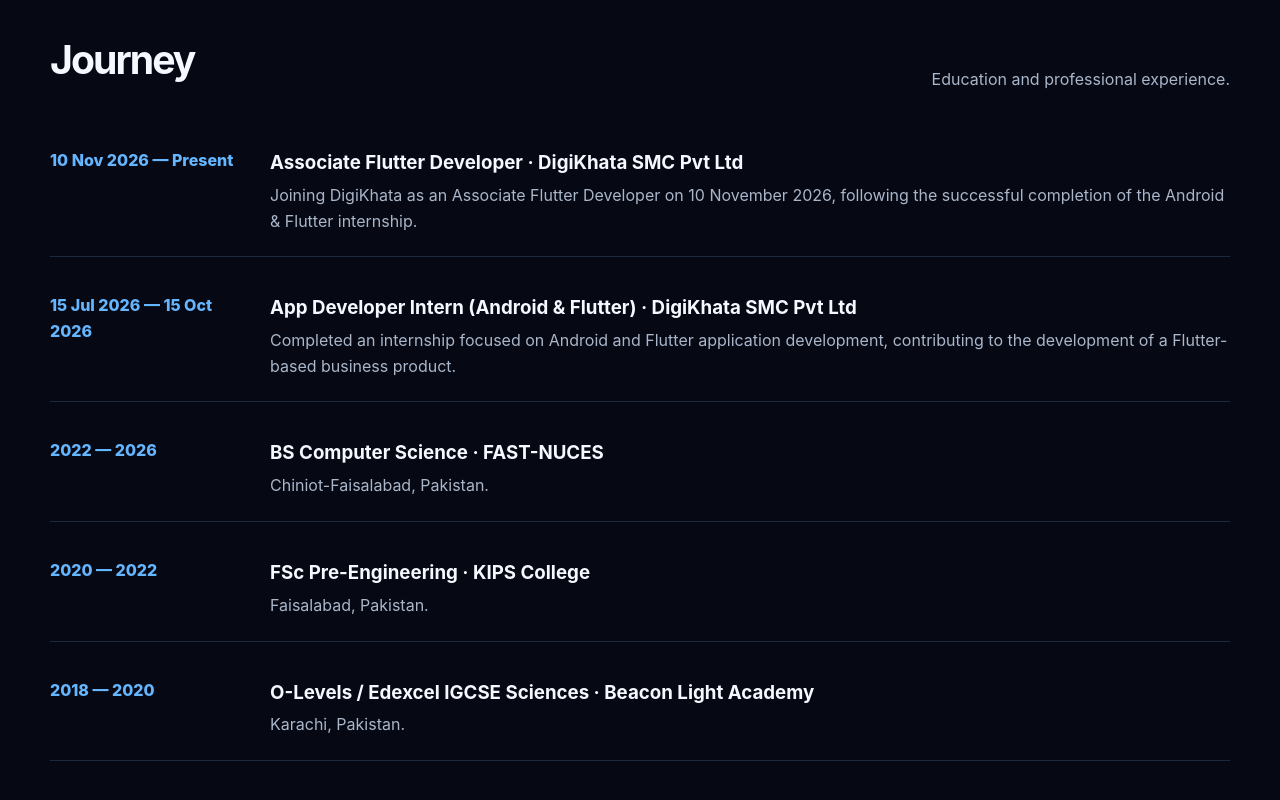
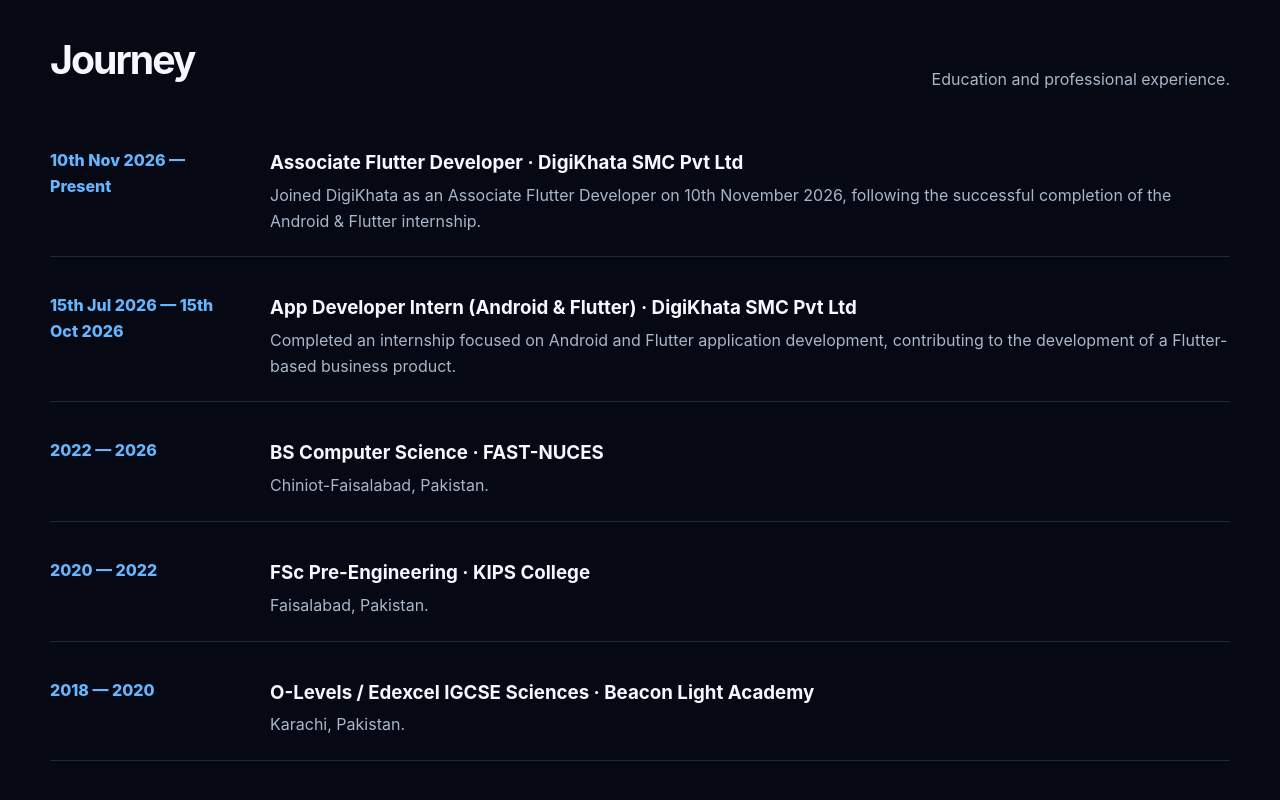
Before and after one commit to abdulhanan10/abdulhanan10, a plain HTML site: page index.html in a window 1280 px wide. Shown: the part 3307-4107 px from the top of the page. Drawn offline with nearby package versions, Linux system fonts and the light colour scheme.

Commit message:
Update date formats in journey section

```diff
--- a/index.html
+++ b/index.html
@@ -55,15 +55,15 @@
 <section id="journey"><div class="wrap"><div class="section-head"><h2>Journey</h2><p>Education and professional experience.</p></div><div class="timeline">
 
 <div class="item">
-<div class="date">10 Nov 2026 — Present</div>
+<div class="date">10th Nov 2026 — Present</div>
 <div>
 <h3>Associate Flutter Developer · DigiKhata SMC Pvt Ltd</h3>
-<p>Joining DigiKhata as an Associate Flutter Developer on 10 November 2026, following the successful completion of the Android & Flutter internship.</p>
+<p>Joined DigiKhata as an Associate Flutter Developer on 10th November 2026, following the successful completion of the Android & Flutter internship.</p>
 </div>
 </div>
 
 <div class="item">
-<div class="date">15 Jul 2026 — 15 Oct 2026</div>
+<div class="date">15th Jul 2026 — 15th Oct 2026</div>
 <div>
 <h3>App Developer Intern (Android & Flutter) · DigiKhata SMC Pvt Ltd</h3>
 <p>Completed an internship focused on Android and Flutter application development, contributing to the development of a Flutter-based business product.</p>
```
